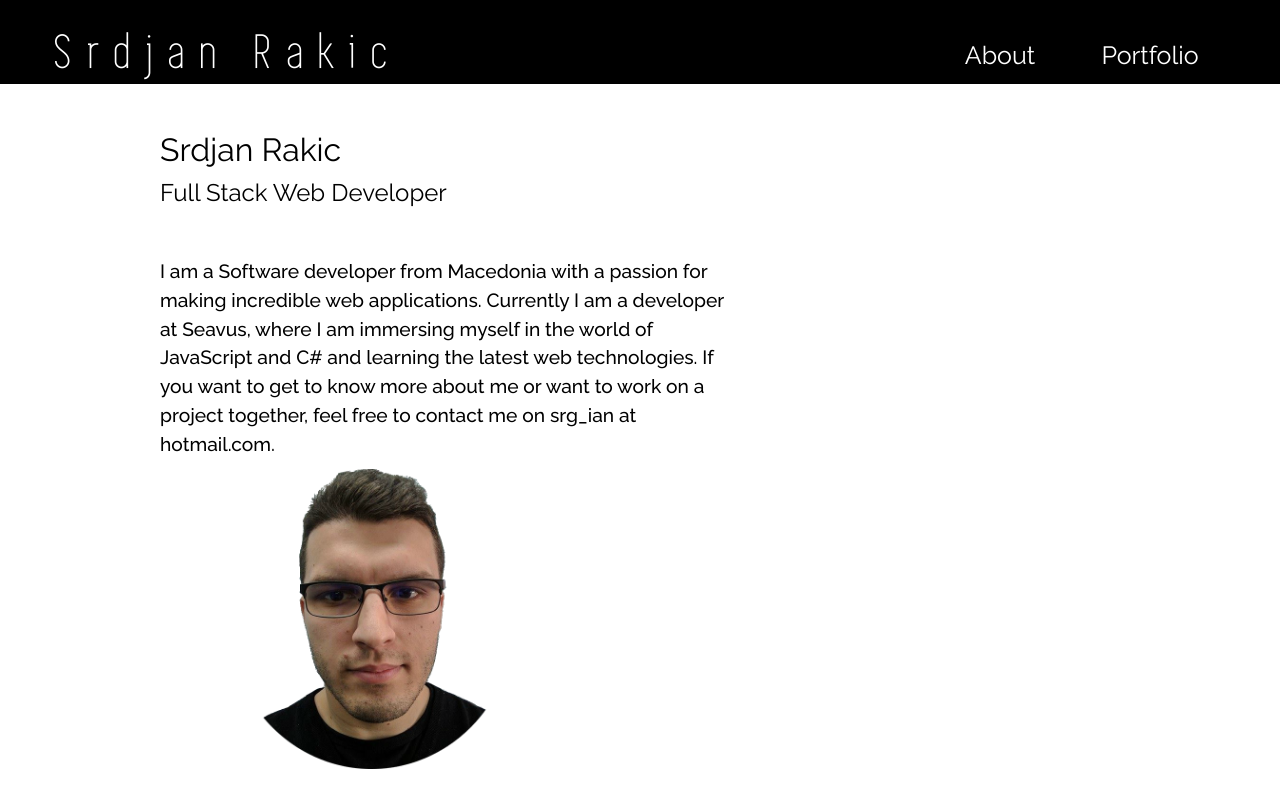
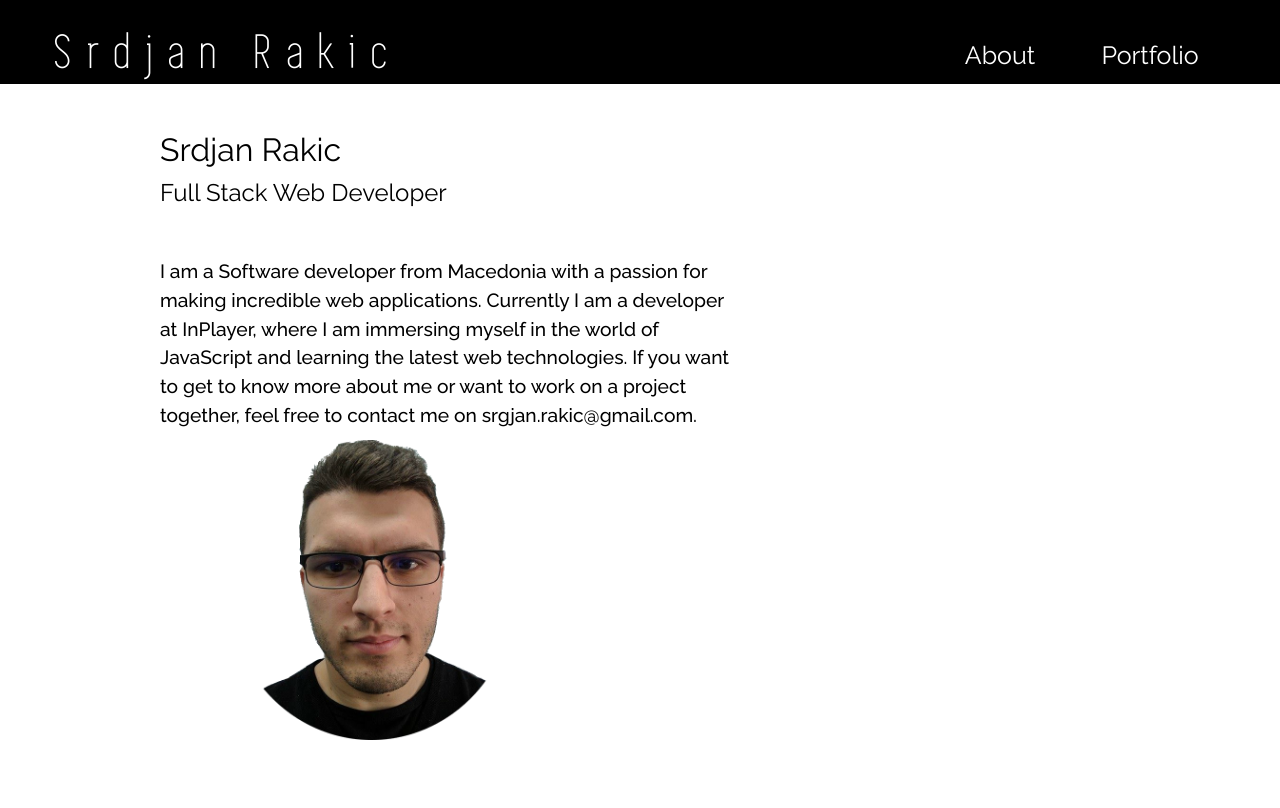
Before and after one commit to srdjanRakic/blog, a Jekyll site: the page built from index.html, in a window 1280 px wide and 900 px high, scrolled down 1065 px. Shown: the top 808 px of the window. Built offline with Jekyll 4.4.1, drawn with Linux system fonts in a browser that asks for light colours.

Commit message:
Update about me section

```diff
--- a/_includes/landing.html
+++ b/_includes/landing.html
@@ -19,7 +19,7 @@
             <div class="about-text">
                <h3>Srdjan Rakic</h3>
                <h4>Full Stack Web Developer</h4>
-               <p>I am a Software developer from Macedonia with a passion for making incredible web applications. Currently I am a developer at Seavus, where I am immersing myself in the world of JavaScript and C# and learning the latest web technologies. If you want to get to know more about me or want to work on a project together, feel free to contact me on srg_ian at hotmail.com.</p>
+               <p>I am a Software developer from Macedonia with a passion for making incredible web applications. Currently I am a developer at InPlayer, where I am immersing myself in the world of JavaScript and learning the latest web technologies. If you want to get to know more about me or want to work on a project together, feel free to contact me on srgjan.rakic@gmail.com.</p>
                <!--<a href="#" class="about-btn">Download Resume</a>-->
             </div>
             <div class="srdjan-image"></div>
```
Also changed, not shown: 1 other file.
